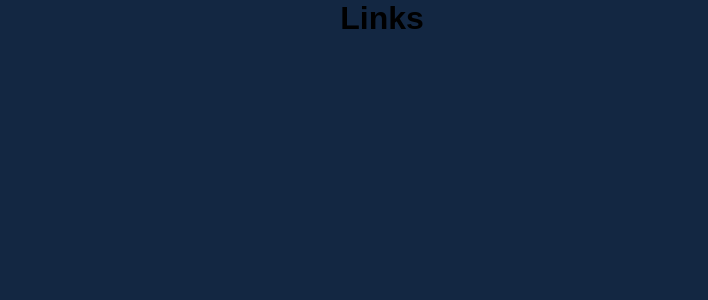
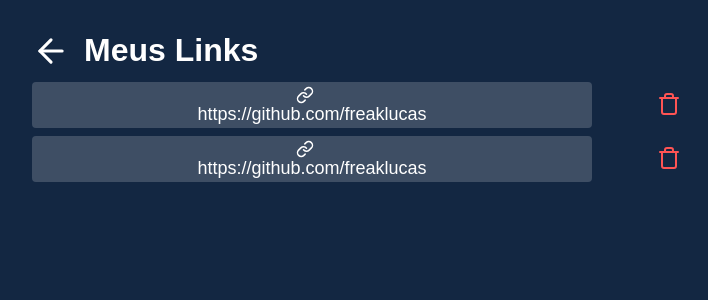
Before and after one commit to freaklucas/link, a React (Create React App) app: page /links in a window 1280 px wide. Shown: the top 300 px of the page, without its empty margins (258-966 px from the left). Built offline with nearby package versions, Linux system fonts and the light colour scheme.

Commit message:
Setup de links

```diff
--- a/src/pages/Links/index.js
+++ b/src/pages/Links/index.js
@@ -1,7 +1,34 @@
+import "./links.css";
+import { FiArrowLeft, FiLink, FiTrash } from "react-icons/fi";
+import { Link } from "react-router-dom";
+
 export default function Links() {
   return (
-    <div>
-      <h1>Links</h1>
+    <div className="links-container">
+      <div className="links-header">
+        <Link to="/">
+          <FiArrowLeft size={38} color="#FFF" />
+        </Link>
+        <h1>Meus Links</h1>
+      </div>
+      <div className="links-item">
+        <button className="link">
+          <FiLink size={18} color="#FFF" />
+          https://github.com/freaklucas
+        </button>
+        <button className="link-delete">
+          <FiTrash size={24} color="#FF5454" />
+        </button>
+      </div>
+      <div className="links-item">
+        <button className="link">
+          <FiLink size={18} color="#FFF" />
+          https://github.com/freaklucas
+        </button>
+        <button className="link-delete">
+          <FiTrash size={24} color="#FF5454" />
+        </button>
+      </div>
     </div>
   );
 }
--- /dev/null
+++ b/src/pages/Links/links.css
@@ -0,0 +1,54 @@
+.links-container {
+    max-width: 1120px;
+    margin: 32px auto 0 auto;
+}
+
+.links-header {
+    display:flex;
+    flex-direction: row;
+}
+
+.links-header svg {
+    margin-right: 14px;
+}
+
+.links-header h1{
+    color:#fff;
+}
+
+.links-item {
+    width: 700px;
+    display: flex;
+    align-items: center;
+    flex-direction: row;
+    margin-top: 8px;
+}
+
+.links-item:last-child {
+    margin-bottom: 18px;
+}
+
+.link {
+    border: 0;
+    width: 100%;
+    min-width: 80%;
+    border-radius: 4px;
+    height: 46px;
+    background-color: rgb(255, 255, 255, 0.18);
+    margin-right: 14px;
+    display:flex;
+    align-items: center;
+    padding: 0 14px;
+    font-size: 18px;
+    color:#fff;
+}
+
+.link svg {
+    margin-right: 14px;
+
+}
+
+.link-delete {
+    border: 0;
+    background: transparent;
+}
```
